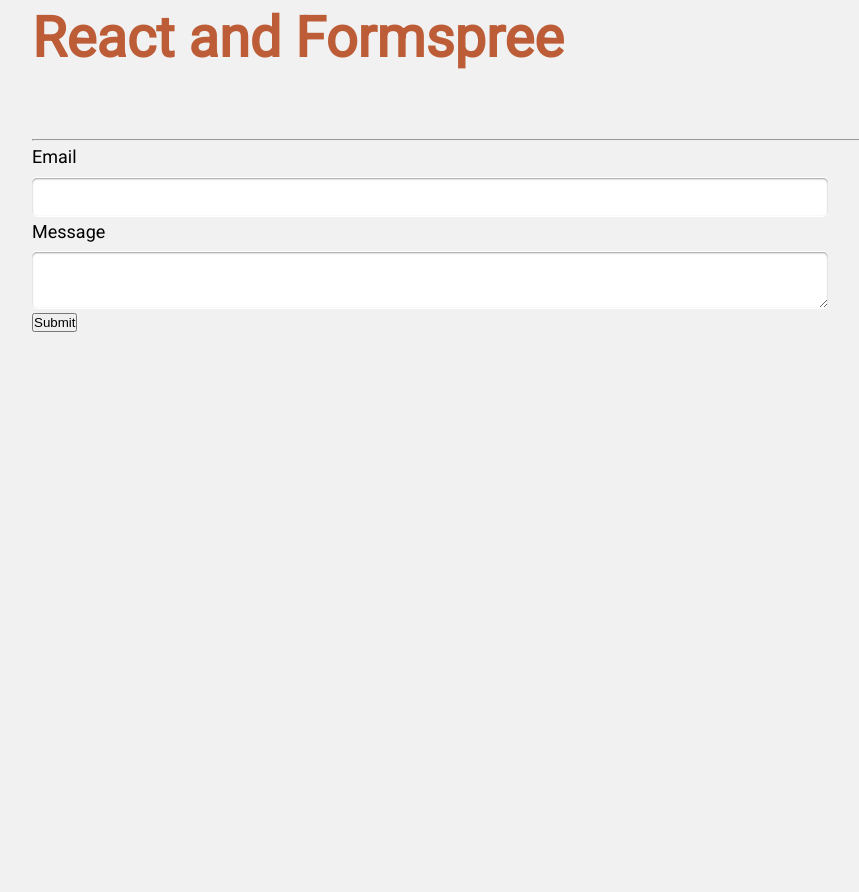
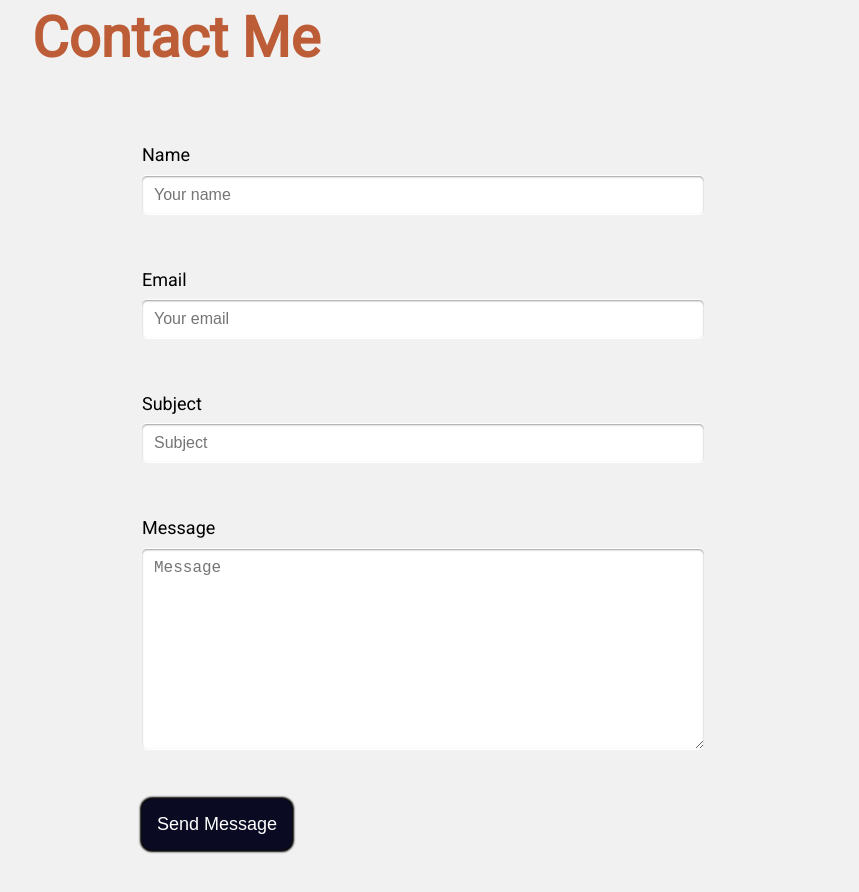
Before and after one commit to SHASWAT2000-loves-logic/Personal-Website, a React (Create React App) app: page / in a window 1280 px wide. Shown: the part 5980-6872 px from the top of the page, without its empty margins (316-1175 px from the left). Before the commit the page ends 6397 px from the top, so only its background shows below. Built offline with nearby package versions, Linux system fonts and the light colour scheme.

Commit message:
fixed contact form

```diff
--- a/src/components/Contact.jsx
+++ b/src/components/Contact.jsx
@@ -1,97 +1,124 @@
-import React, { useState } from 'react';
+// This is the contact form component, which is mostly a form for the user to fill out in order to send me a message
+
+// To receive email when a user sends me a message through the website, I have used Formspree, which allows me to receive an email without using any backend code
+// react-hook-form package is used for form validation.
+// react-toastify package is used for UX (user experience) as after the form is submitted, it creates a little alert card at the bottom right of the user screen to say that the form was been successfully sent
+// Axios is used for making HTTP requests from the browser
+
+import { ToastContainer, toast } from 'react-toastify';
+import 'react-toastify/dist/ReactToastify.min.css';
+import {useForm} from "react-hook-form"
+import React from 'react'
 import axios from 'axios';
 
-export default () => {
-  const [status, setStatus] = useState({
-    submitted: false,
-    submitting: false,
-    info: { error: false, msg: null },
-  });
-  const [inputs, setInputs] = useState({
-    email: '',
-    message: '',
-  });
-  const handleServerResponse = (ok, msg) => {
-    if (ok) {
-      setStatus({
-        submitted: true,
-        submitting: false,
-        info: { error: false, msg: msg },
-      });
-      setInputs({
-        email: '',
-        message: '',
-      });
-    } else {
-      setStatus({
-        info: { error: true, msg: msg },
-      });
-    }
-  };
-  const handleOnChange = (e) => {
-    e.persist();
-    setInputs((prev) => ({
-      ...prev,
-      [e.target.id]: e.target.value,
-    }));
-    setStatus({
-      submitted: false,
-      submitting: false,
-      info: { error: false, msg: null },
+function Contact(){
+
+  const {
+    register,
+    handleSubmit,
+    reset,
+    formState:{errors}
+  } = useForm()
+
+  // This function styles the notification that the user will see after the form is submitted
+
+  const toastifySuccess = () => {
+    toast('Form was successfully sent to Shaswat Shukla', {
+      position: 'bottom-right',
+      autoClose: 5000,
+      hideProgressBar: true,
+      closeOnClick: true,
+      pauseOnHover: true,
+      draggable: false,
+      className: 'submit-feedback success',
+      toastId: 'notifyToast'
     });
   };
-  const handleOnSubmit = (e) => {
-    e.preventDefault();
-    setStatus((prevStatus) => ({ ...prevStatus, submitting: true }));
-    axios({
-      method: 'POST',
-      url: 'https://formspree.io/f/mknejqva',
-      data: inputs,
-    })
-      .then((response) => {
-        handleServerResponse(
-          true,
-          'Thank you, your message has been submitted.',
-        );
-      })
-      .catch((error) => {
-        handleServerResponse(false, error.response.data.error);
-      });
-  };
+
+  // Catching the submit event on a form
+
+  const onSubmit = async (data) =>{
+
+    // storing the data enetered by the user
+
+    const { name, email, subject, message } = data;
+    try {
+      const dataObject = {
+        name,
+        email,
+        subject,
+        message
+      };
+
+      // sending post request
+
+      const response=await axios.post(
+        "https://formspree.io/f/mknejqva",dataObject
+      );
+      reset();
+      toastifySuccess();
+    } catch (e) {
+      console.log(e);
+    }
+  }
+
+
   return (
-    <main>
-      <h1>React and Formspree</h1>
-      <hr />
-      <form onSubmit={handleOnSubmit}>
-        <label htmlFor="email">Email</label>
-        <input
-          id="email"
-          type="email"
-          name="_replyto"
-          onChange={handleOnChange}
-          required
-          value={inputs.email}
-        />
-        <label htmlFor="message">Message</label>
-        <textarea
-          id="message"
-          name="message"
-          onChange={handleOnChange}
-          required
-          value={inputs.message}
-        />
-        <button type="submit" disabled={status.submitting}>
-          {!status.submitting
-            ? !status.submitted
-              ? 'Submit'
-              : 'Submitted'
-            : 'Submitting...'}
-        </button>
+    <div className='contact_section' id='contact'>
+      <h1>Contact Me</h1>
+
+      {/* form starts */}
+
+      <form onSubmit={handleSubmit(onSubmit)}>
+        <div className='contact_content'>
+
+        {/* Name of the user*/}
+
+          <div className='input_group'>
+            <label htmlFor="name">Name</label>
+            <input type="text" name="name" placeholder="Your name" className='name'
+              {...register('name', {required: { value: true, message: 'Please enter your name' }, maxLength: {value: 30, message: 'Please use 30 characters or less'}})}
+            />
+            {errors.name && <div className='error_message'>{errors.name.message}</div>}
+          </div>
+
+          {/* Email of the user */}
+
+          <div className='input_group'>
+            <label htmlFor="email">Email</label>
+            <input type="email" name="email" placeholder="Your email" className='email'
+              {...register('email', {required: true,pattern: /^[a-zA-Z0-9.!#$%&’*+/=?^_`{|}~-]+@[a-zA-Z0-9-]+(?:\.[a-zA-Z0-9-]+)*$/})}
+            />
+            {errors.email && (<div className='error_message'>Please enter a valid email address</div>)}
+          </div>
+
+          {/* Subject of the message */}
+
+          <div className='input_group'>
+            <label htmlFor="subject">Subject</label>
+            <input type="text" name="subject" placeholder="Subject"
+              {...register('subject', {required: { value: true, message: 'Please enter a subject' },maxLength: {value: 75, message: 'Subject cannot exceed 75 characters'}})}
+            />
+            {errors.subject && (<div className='error_message'>{errors.subject.message}</div>)}
+          </div>
+
+          {/* Message from the user */}
+
+          <div className='input_group'>
+            <label htmlFor="message">Message</label>
+            <textarea name="message" id="message" cols="30" rows="10" placeholder="Message"
+              {...register('message', {required: true})}
+            ></textarea>
+            {errors.message && <div className='error_message'>Please enter a message</div>}
+          </div>
+
+          <button type="submit" className='submit_btn'>Send Message</button>
+
+        </div>
       </form>
-      {status.info.error && (
-        <div className="error">Error: {status.info.msg}</div>
-      )}
-      {!status.info.error && status.info.msg && <p>{status.info.msg}</p>}
-    </main>
+        <ToastContainer/>
+    </div>
   );
-};
+}
+
+export default Contact;
--- a/src/index.css
+++ b/src/index.css
@@ -339,7 +339,7 @@
 /* Styling the contact form section */
 
 .contact_section{
-  margin-bottom: 0;
+  margin-bottom: 60;
   border-bottom: 0;
   padding-bottom: 60px;
 }
```
